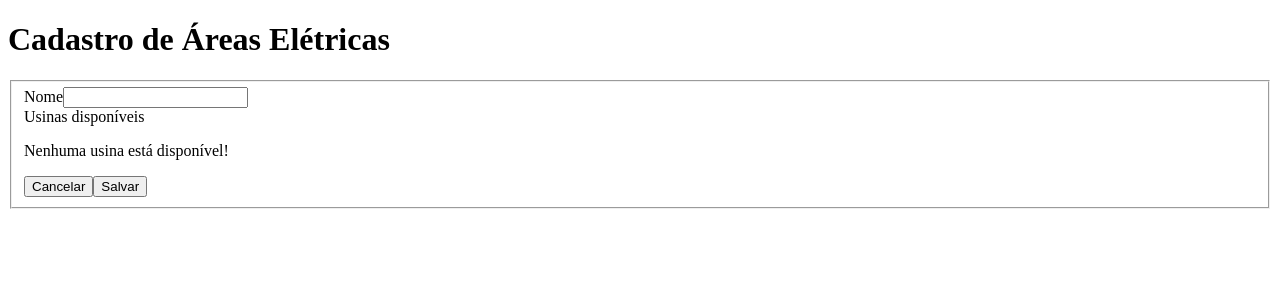
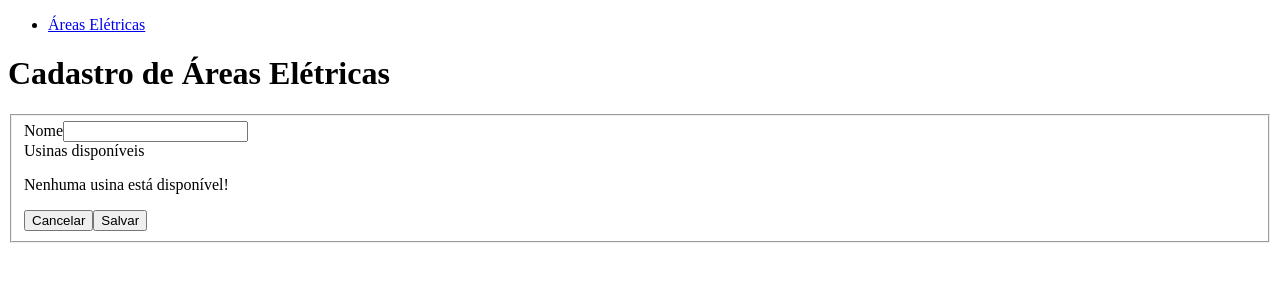
Before and after one commit to CarolinaAbreu19/Power-Control-System-Frontend, an Angular app: page /create-area in a window 1280 px wide. Shown: the top 300 px of the page. Built offline with nearby package versions, Linux system fonts and the light colour scheme.

Commit message:
feat: create navigation list

```diff
--- a/src/app/app.component.html
+++ b/src/app/app.component.html
@@ -1 +1,7 @@
+<nav>
+    <ul>
+        <li><a routerLink="/list-areas">Áreas Elétricas</a></li>
+    </ul>
+</nav>
+
 <router-outlet></router-outlet>
```
